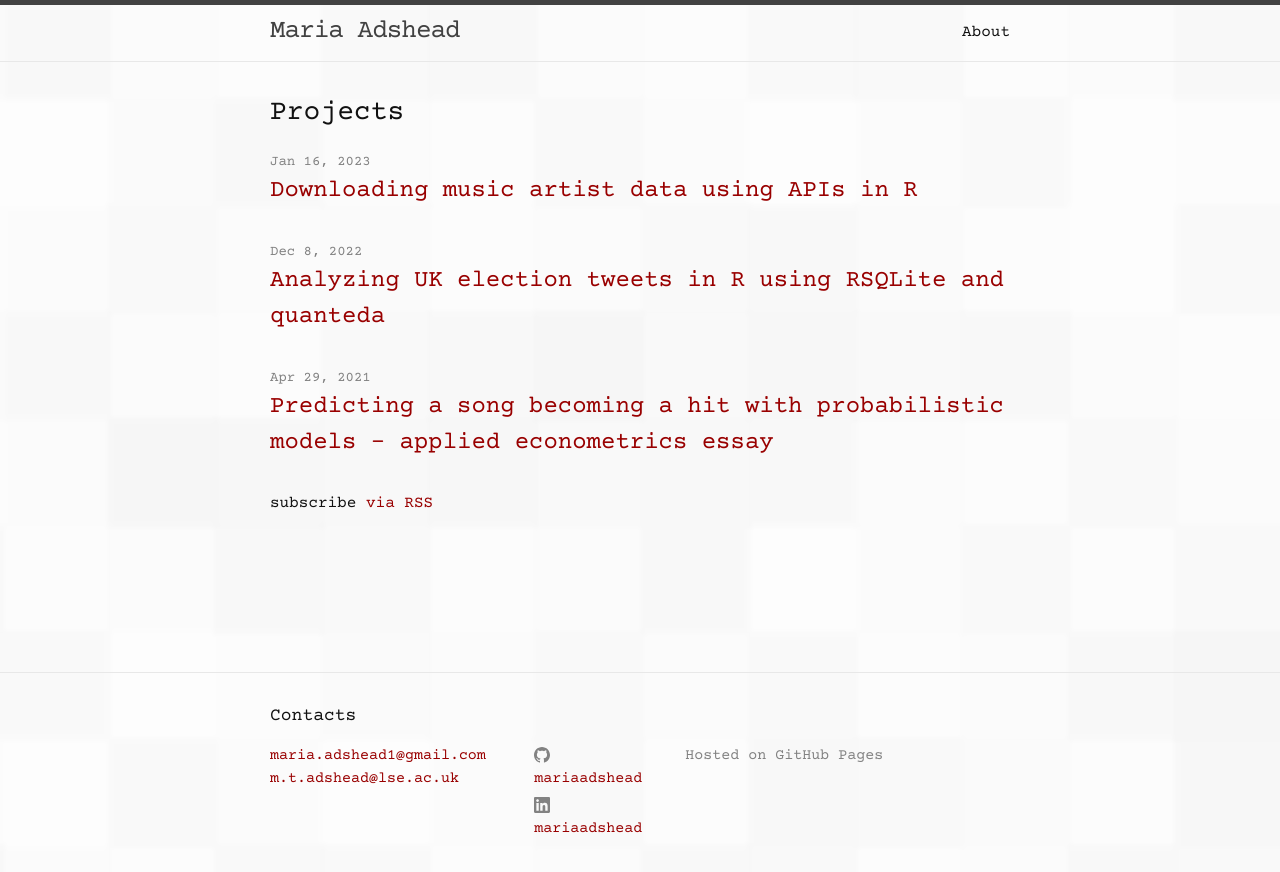
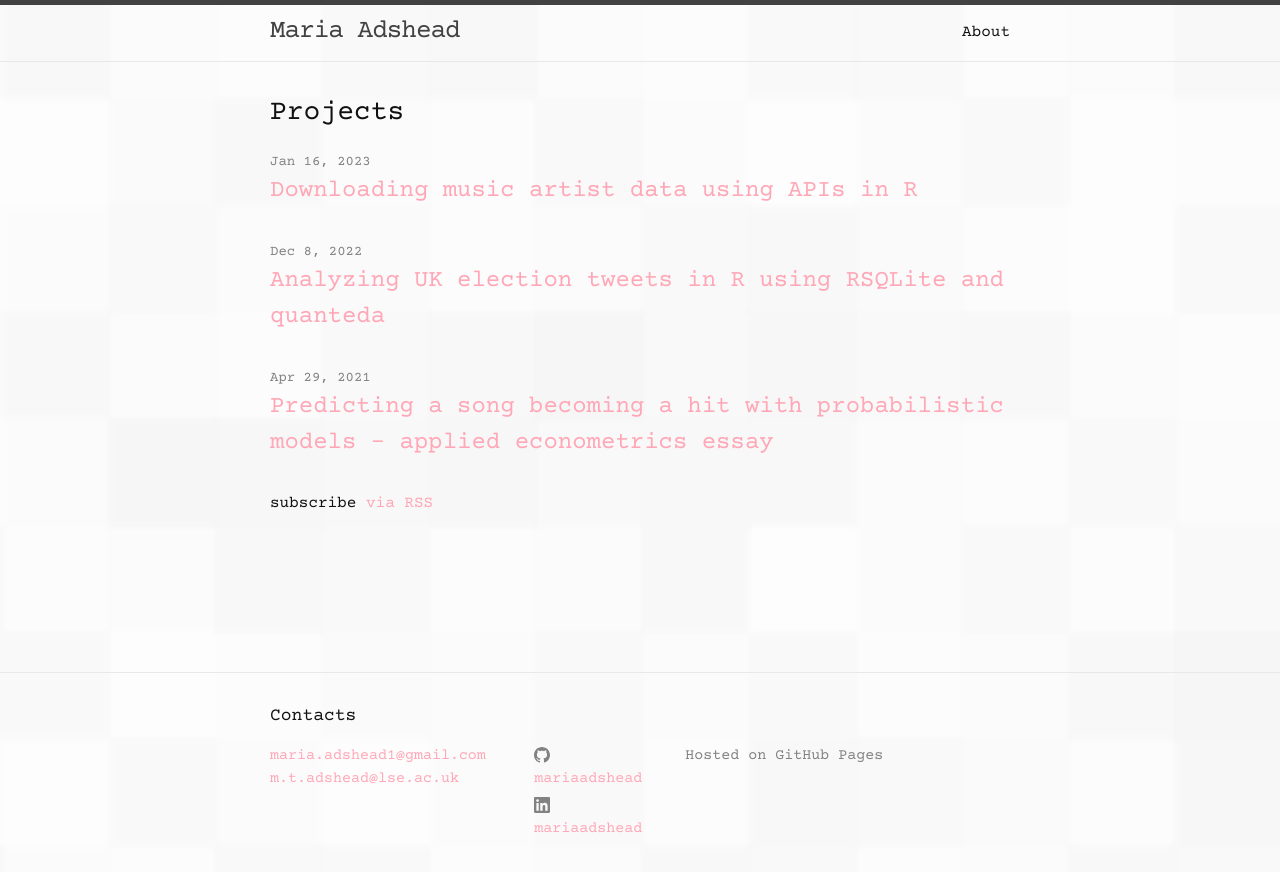
Before and after one commit to mariaadshead/mariaadshead.github.io, a Jekyll site: the page built from docs/index.markdown, in a window 1280 px wide. Shown: the top 872 px of the page. Built offline with Jekyll 4.4.1, drawn with Linux system fonts in a browser that asks for light colours.

Commit message:
Update minima.scss

```diff
--- a/docs/_sass/minima.scss
+++ b/docs/_sass/minima.scss
@@ -12,8 +12,8 @@ $spacing-unit:     30px !default;
 
 $text-color:       #111 !default;
 $background-color: #fdfdfd !default;
-$brand-color:      #990000 !default;
-$header-color:     #990000 !default;
+$brand-color:      #ffa7b6 !default;
+$header-color:     #ffa7b6 !default;
 
 $grey-color:       #828282 !default;
 $grey-color-light: lighten($grey-color, 40%) !default;
```
